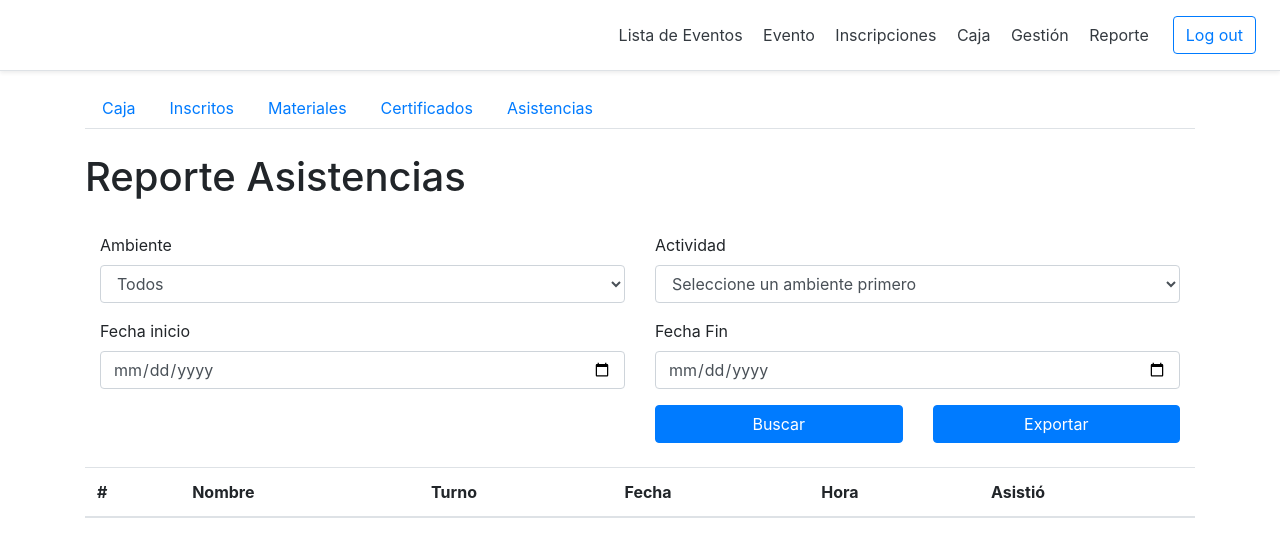
After one commit to Verborrea/sistema-gestor-eventos, a Flask app: page /reporteAsistencias in a window 1280 px wide. The commit adds this page. Shown: the top 557 px of the page. Run offline with Flask 2, Linux system fonts and the light colour scheme; lists and menus that the app fills with data are empty.

Commit message:
FRONTEND Reporte Asistencias

```diff
--- a/app.py
+++ b/app.py
@@ -1334,5 +1334,49 @@ def obtenerMaterialesActividadesAmbientes():
     return response
 
 
+# Reporte Asistencia
+
+@app.route('/reporteAsistencias', methods=['POST','GET'])
+def reporteAsistencias():
+
+    ambiente = [
+        {"id":"AMBAMB","texto":"Ambientito"}
+    ]
+    lens={
+        "Ambiente":len(ambiente)
+    }
+    return render_template(
+        "SCV-B17ReporteAsistencia.html",
+        ambiente=ambiente,
+        len=lens
+    )
+
+@app.route('/obtenerReporteAsistencia/', methods=['POST','GET'])
+def obtenerReporteAsistencia():
+    # No olvidar generar el pdf
+    response ={
+        "fileName":"Reporte Asistencia.pdf",
+        "url" : "/static/pdfs/pdf.pdf"
+    }
+    return response
+
+
+@app.route('/obtenerAsistenciasActividadesAmbientes', methods=['POST','GET'])
+def obtenerAsistenciasActividadesAmbientes():
+    asistencia=[
+        {
+        "idAsistencia":"IDIDID",
+        "nombre":"puesNombre",
+        "turno":"puesTurno",
+        "fecha":"En los anios 1600",
+        "hora":"pan pan pan",
+        "asistio":"harina!"
+        }
+    ]
+    response={
+        "asistencia":asistencia
+    }
+    return response
+
 if __name__ == '__main__':
     app.run()
--- a/templates/Reportes.html
+++ b/templates/Reportes.html
@@ -16,7 +16,7 @@
             <a class="nav-link"  href="#" role="tab" aria-controls="nav-home" aria-selected="true">
                 Certificados
             </a>
-            <a class="nav-link"  href="#" role="tab" aria-controls="nav-home" aria-selected="true">
+            <a class="nav-link"  href="{{ url_for('reporteAsistencias') }}" role="tab" aria-controls="nav-home" aria-selected="true">
                 Asistencias
             </a>
         </div>
--- /dev/null
+++ b/templates/SCV-B17ReporteAsistencia.html
@@ -0,0 +1,141 @@
+{% extends "Reportes.html" %}
+<html>
+{% block Reporte %}
+        <h1>Reporte Asistencias</h1>
+        <form method="post">
+            <br>
+            <div class="container">
+                <div class="row">
+                    <div class="form-group col-sm">
+                        <label for="inputAmbiente">Ambiente</label>
+                        <select id="inputAmbiente" class="form-control" name="ambiente" onchange="getActividades(this.value)" required>
+                            <option value="all"> Todos </option>
+                            {% for i in range(len.Ambiente)%}
+                            <option value="{{ ambiente[i].id }}">{{ ambiente[i].texto }}</option>
+                            {% endfor %}
+                        </select>
+                    </div>
+                    <div class="form-group col-sm">
+                        <label for="inputActividad">Actividad</label>
+                        <select id="inputActividad" class="form-control" name="actividad" onchange="changeActividadSeleccionada(this.value)" required>
+                            <option value="all">Seleccione un ambiente primero</option>
+                        </select>
+                    </div>
+                </div>
+                <div class="row">
+                    <div class="col-6">
+                        <div class="form-group">
+                            <label for="fechaInicio">Fecha inicio</label>
+                            <input type="date" class="form-control" id="fechaInicio" name="fechaInicio" onchange="changeIdFechaInicio(this.value)">
+                        </div>
+
+                    </div>
+                    <div class="col-6">
+                        <div class="form-group">
+                            <label for="fechaFin">Fecha Fin</label>
+                            <input type="date" class="form-control" id="fechaFin" name="fechaFin" onchange="changeIdFechaFin(this.value)">
+                        </div>
+                    </div>
+                </div>
+                <div class="row">
+                    <div class="col-6"></div>
+                    <div class="col">
+                        <button id="buscar" class="btn btn-primary btn-block" type="button" onclick="getAsistencias()">Buscar</button>
+                    </div>
+                    <div class="col ">
+                        <a href="#" id="exportar" class="btn btn-primary btn-block" type="button" onclick="exportar()" download="pdf.pdf">Exportar</a>
+                    </div>
+                </div>
+            </div>
+            <br>
+            <table class="table table-striped">
+                <thead>
+                    <tr>
+                        <th scope="col">#</th>
+                        <th scope="col">Nombre</th>
+                        <th scope="col">Turno</th>
+                        <th scope="col">Fecha</th>
+                        <th scope="col">Hora</th>
+                        <th scope="col">Asistió</th>
+                    </tr>
+                </thead>
+                <tbody id="tbody">
+
+                </tbody>
+            </table>
+        </form>
+
+{% endblock %}
+{% block script %}
+<script>
+
+    var seleccion ={
+        "idActividad":"All",
+        "idAmbiente":"All",
+        "idFechaInicio":"All",
+        "idFechaFin":"All",
+    }
+    let idActividad = "inputActividad"
+    let iAmbiente = "inputAmbiente"
+    let idTablaBody = "tbody"
+
+    function changeActividadSeleccionada(val){ seleccion.idActividad = val }
+    function changeIdFechaInicio(val){ seleccion.idFechaInicio = val }
+    function changeIdFechaFin(val){ seleccion.idFechaFin = val }
+
+    function getActividades(idAmb){
+        const request = new XMLHttpRequest();
+        request.open('GET',  "/obtenerActividadesAmbiente", false);
+        request.onload = () => {
+            BOOSTTRAP.Utilities.onlyChild(idActividad," ")
+            // BOOSTTRAP.Utilities.onlyChild(idTablaBody," ")
+            const data = JSON.parse(request.responseText);
+            let actividad = data.actividad
+            let optionsHtml = String.raw`<option value="all" selected> Todos </option>`
+            for (let i in actividad){
+                optionsHtml+=String.raw`<option value="${actividad[i].id}">${actividad[i].nombre}</option>`
+            }
+            BOOSTTRAP.Utilities.onlyChild(idActividad,optionsHtml)
+            seleccion.idAmbiente = idAmb
+        };
+        request.send(idAmb=idAmb)
+    }
+
+
+    function exportar(){
+        const request = new XMLHttpRequest();
+        request.open('GET',  "/obtenerReporteAsistencia", false);
+        request.onload = () => {
+            const pdf = JSON.parse(request.responseText);
+            document.getElementById("exportar").setAttribute('href',pdf.url)
+            document.getElementById("exportar").setAttribute('download',pdf.fileName)
+        };
+        request.send(seleccion = seleccion, formato="pdf")
+    }
+    //Obtener Asistencias
+    function getAsistencias(){
+        const request = new XMLHttpRequest();
+        request.open('GET',  "/obtenerAsistenciasActividadesAmbientes", false);
+        request.onload = () => {
+            BOOSTTRAP.Utilities.onlyChild(idTablaBody," ")
+            const data = JSON.parse(request.responseText);
+            let asistencia = data.asistencia
+            let tableRows = ""
+            for (let i in asistencia){
+                tableRows+=String.raw`
+                <tr>
+                    <th scope="row">${parseInt(i)+1}</th>
+                    <th >${asistencia[i].nombre}</th>
+                    <td>${asistencia[i].turno}</td>
+                    <td>${asistencia[i].fecha}</td>
+                    <td>${asistencia[i].hora}</td>
+                    <td>${asistencia[i].asistio}</td>
+                </tr>
+                `
+            }
+            BOOSTTRAP.Utilities.onlyChild(idTablaBody,tableRows)
+        };
+        request.send(seleccion = seleccion)
+    }
+</script>
+{% endblock %}
```
Also changed, not shown: README.md.
